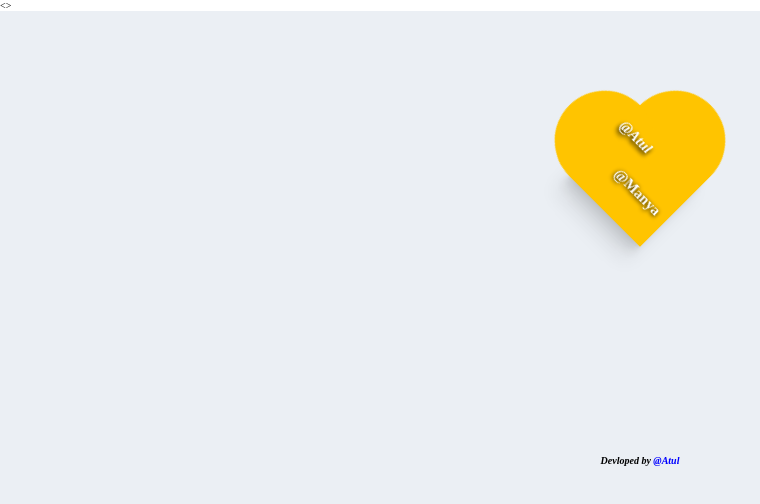
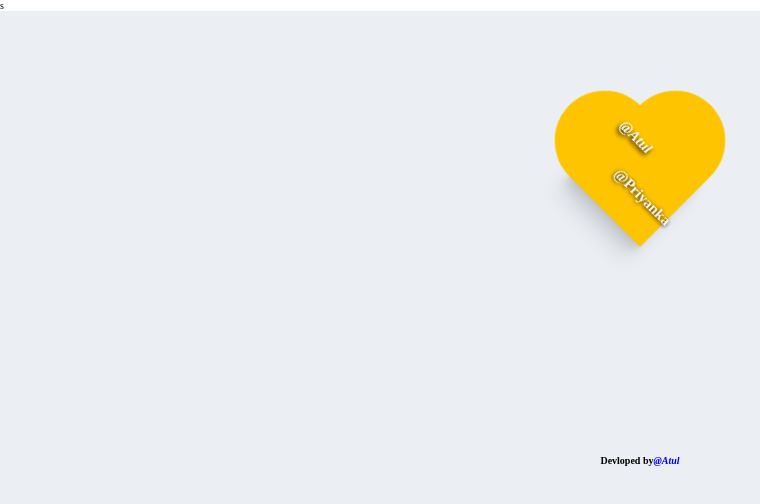
Before and after one commit to Umesh273155/Heart, a plain HTML site: page index.html in a window 1280 px wide. Shown: the full height of the page, 0-760 px from the left. Drawn offline with Linux system fonts and the light colour scheme.

Commit message:
index.html

```diff
--- a/index.html
+++ b/index.html
@@ -2,14 +2,14 @@
 
 <!DOCTYPE html>
 <html lang="en">
-<>
+<head>
     <meta charset="UTF-8">
     <meta name="viewport" content="width=device-width, initial-scale=1.0">
     <link rel="stylesheet" href="style.css"/>
     <title>Document</title>
 </head>
 <body>
-
+    s
     <div class="main_header">
         <div class="center-div">
 
@@ -21,11 +21,11 @@
             <br>
             <br>
              <br>
-            <h2  id="manya"style="position:absolute ; margin-left:30px;;">@Manya</h2>
+            <h2  id="manya"style="position:absolute ; margin-left:30px;;">@Priyanka</h2>
            </div>
         </div>
 
-       <h4><i>Devloped by<b class="footer">  @Atul </b> </i></h4>
+       <h4> Devloped by<i><b class="footer">@Atul</b> </i></h4>
        <p style="font-size: 20px;"></p>
       </div>
 
```
